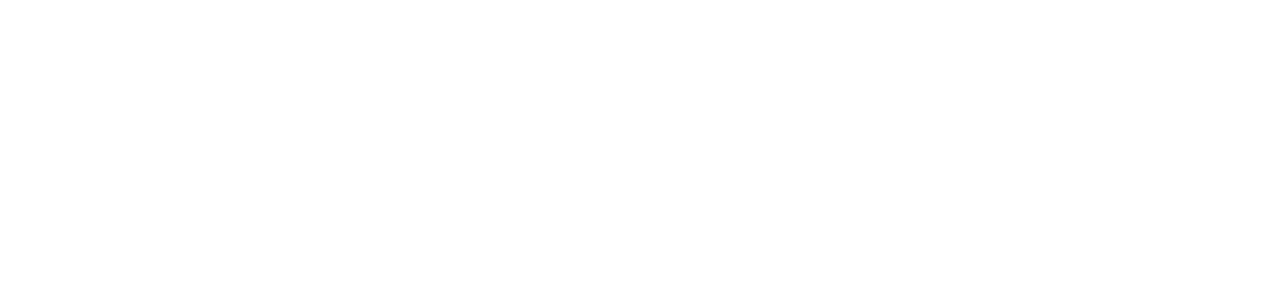
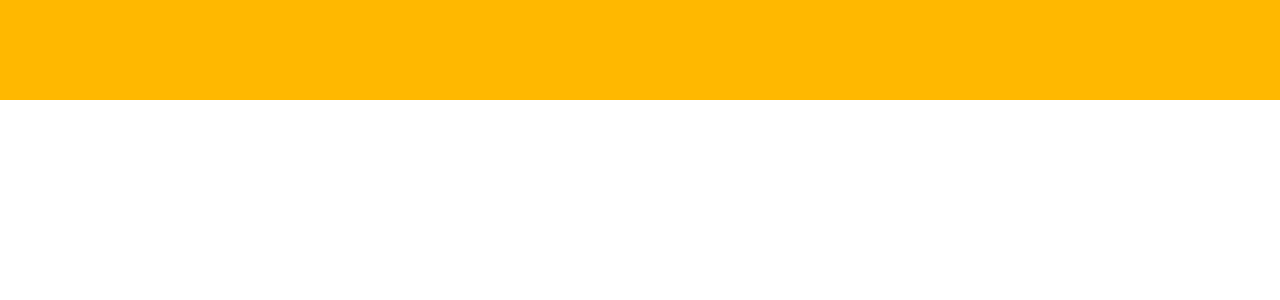
Before and after one commit to eduardo-victor/frontend-bank, a React (Vite) app: page /myprofile in a window 1280 px wide. Before the commit this address had no page. Shown: the top 300 px of the page. Built offline with nearby package versions, Linux system fonts and the light colour scheme.

Commit message:
🐛 FIX: Change some functions

```diff
--- a/src/App.tsx
+++ b/src/App.tsx
@@ -3,6 +3,7 @@
 import Home from "./pages/Home";
 import RegisterPage from "./pages/RegisterPage";
 import LoginPage from "./pages/LoginPage";
+import UserPage from "./pages/UserPage";
 
 
 function App() {
@@ -13,6 +14,7 @@
         <Route path="/" element={<Home/>}/>
         <Route path="/register" element={<RegisterPage/>}/>
         <Route path="/login" element={<LoginPage/>}/>
+        <Route path="/myprofile" element={<UserPage/>}/>
       </Routes>
     </Router>
   )
--- /dev/null
+++ b/src/components/UserNav.tsx
@@ -0,0 +1,16 @@
+import React from 'react'
+
+const UserNav = () => {
+    return (
+        <div className='h-[100px] bg-yellow [text-shadow:_0_1px_0_rgb(0_0_0_/_20%)] flex items-center pl-8'>
+            <div className=''>
+               <img src="" alt="" />
+            </div>
+            <div>
+
+            </div>
+        </div>
+      )
+}
+
+export default UserNav
--- a/src/pages/Home.tsx
+++ b/src/pages/Home.tsx
@@ -18,7 +18,7 @@
       <div className="w-full h-screen bg-cover bg-[url('./assets/images/backgroundMobile.png')] md:bg-[url('./assets/images/background.png')] lg:bg-[url('./assets/images/backgroundWeb.png')]  z-auto flex items-end justify-center">
         <div className='w-[95vw] flex flex-col mb-20 md:ml-14 lg:w-[50vw] lg:ml-0 '>
           <h1 className='text-[10vw] md:text-[7vw] lg:text-[4vw]  font-extrabold text-white [text-shadow:_0_1px_0_rgb(0_0_0_/_20%)] font-inter'>We are the <span className='text-yellow'>key</span> to your financial success!</h1>
-          <Link to="/register" className='text-[2.5vh] md:text-[3vh] font-inter font-medium text-yellow [text-shadow:_0_1px_0_rgb(0_0_0_/_20%)] hover:text-white hover:cursor-pointer hover:transition-all hover:translate-x-1'>I want be part</Link>
+            <Link to="/register" className='text-[2.5vh] md:text-[3vh] font-inter font-medium text-yellow [text-shadow:_0_1px_0_rgb(0_0_0_/_20%)] hover:text-white hover:cursor-pointer hover:transition-all hover:translate-x-1'>I want be part</Link>
         </div>
       </div>
       <div className='w-full h-[60vh] md:h-[65vh] lg:h-[90vh] bg-yellow flex flex-col items-center'>
--- /dev/null
+++ b/src/pages/UserPage.tsx
@@ -0,0 +1,10 @@
+import React from 'react'
+import UserNav from '../components/UserNav'
+
+const UserPage = () => {
+  return (
+    <UserNav/>
+  )
+}
+
+export default UserPage
```
